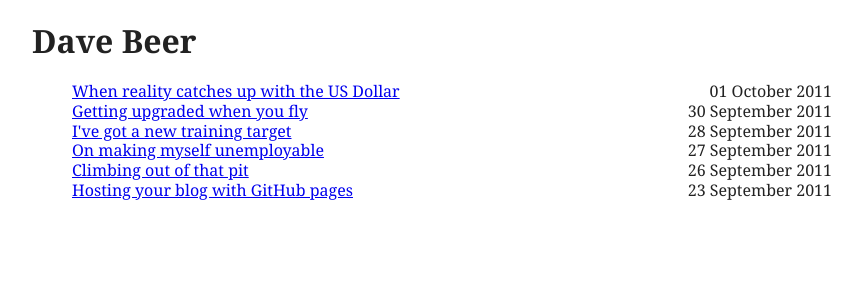
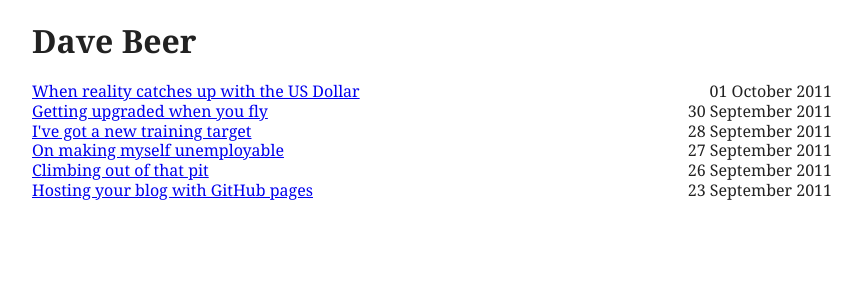
Before and after one commit to hairykiwi/blogtemplate, a Jekyll site: the page built from index.html, in a window 1280 px wide. Shown: the top 300 px of the page, without its empty margins (208-1070 px from the left). Built offline with Jekyll 4.4.1, drawn with Linux system fonts in a browser that asks for light colours.

Commit message:
c9 - why you no do revisions properly?

```diff
--- a/css/davebeer.css
+++ b/css/davebeer.css
@@ -69,8 +69,8 @@
 
 body { font-family: Georgia, Serif; background-color: #fff; font-size: 16px;}
 #container {max-width:800px; margin: 0 auto;text-align:left;}
-.postdate {color: #999; float:right; margin-top: -3em;}
-.related ul {list-style-type: none; margin: 0;}
+.postdate {color: #999; float:right; margin-top: -1.5em; font-size: 0.8em;}
+.related ul {list-style-type: none; margin: 0; padding: 0;}
 .related ul li span {float:right;}
 
 
```
